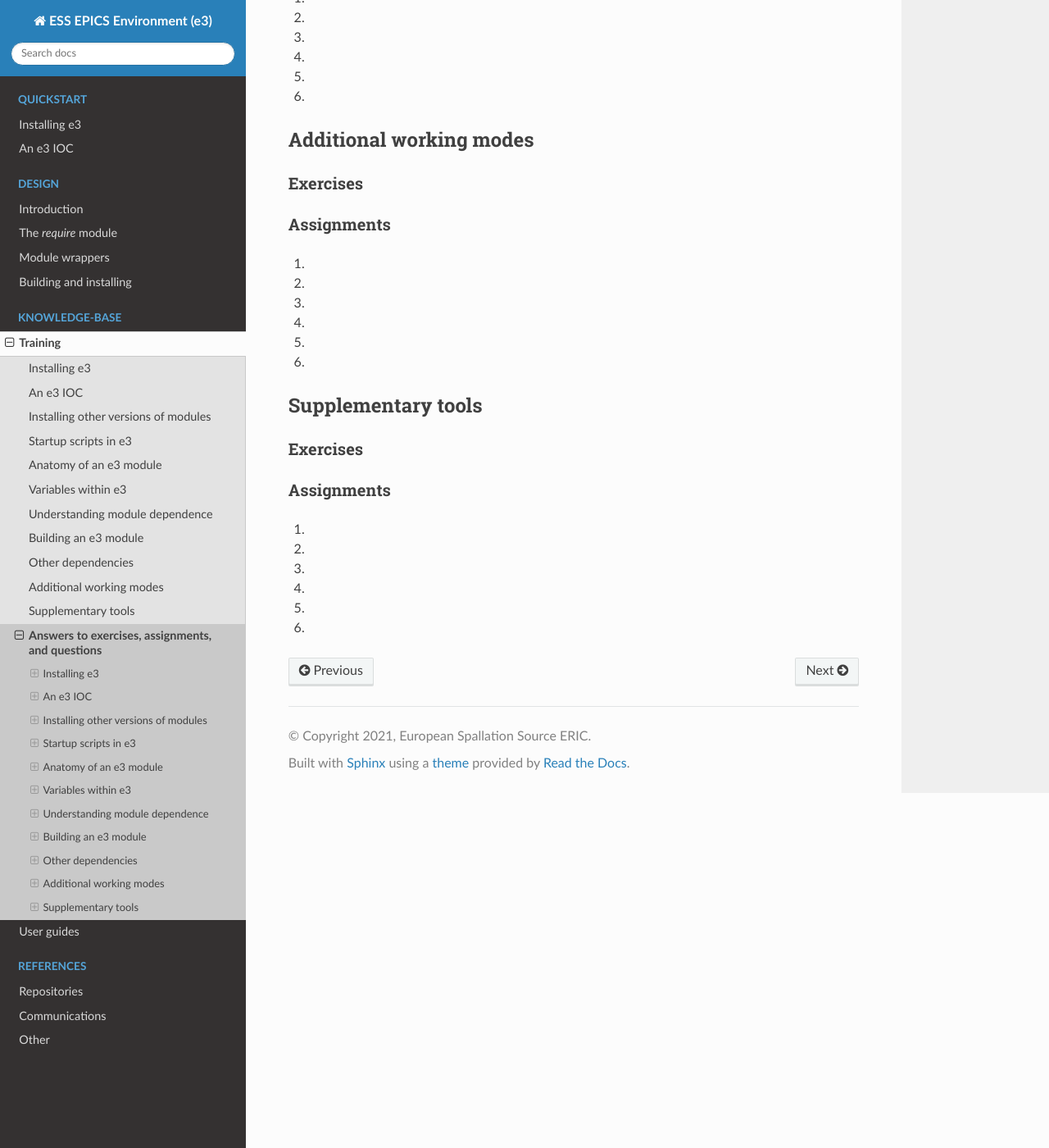
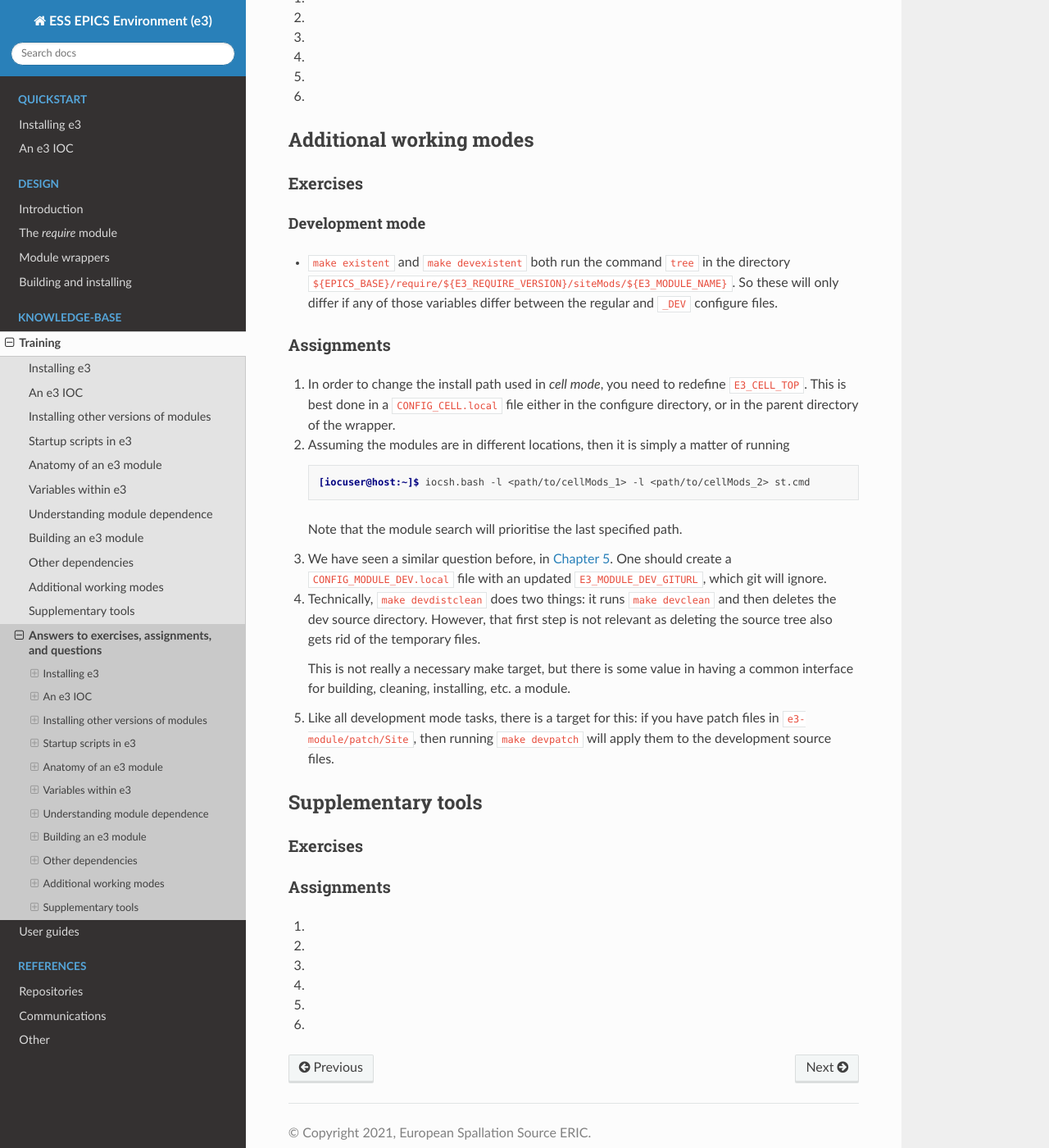
Before and after one commit to ttkorhonen/e3pages, a Sphinx documentation site: the page built from docs/kb/training/workbook/99_exercise_answers.md, in a window 1280 px wide and 1400 px high, scrolled down 11433 px. Shown: the whole window at 82% size. Built offline with Sphinx 7.4.7 and the Read the Docs theme 2.0.0, drawn with Linux system fonts in a browser that asks for light colours.

Commit message:
Answered questions for ch10

````diff
--- a/docs/kb/training/workbook/99_exercise_answers.md
+++ b/docs/kb/training/workbook/99_exercise_answers.md
@@ -567,13 +567,22 @@ None
 ## Additional working modes
 ### Exercises
 
+#### Development mode
+
+- `make existent` and `make devexistent` both run the command `tree` in the directory `${EPICS_BASE}/require/${E3_REQUIRE_VERSION}/siteMods/${E3_MODULE_NAME}`. So these will only differ if any of those variables differ between the regular and `_DEV` configure files.
+
 ### Assignments
-1.
-2.
-3.
-4.
-5.
-6.
+1. In order to change the install path used in *cell mode*, you need to redefine `E3_CELL_TOP`. This is best done in a `CONFIG_CELL.local` file either in the configure directory, or in the parent directory of the wrapper.
+2. Assuming the modules are in different locations, then it is simply a matter of running
+   ```console
+   [iocuser@host:~]$ iocsh.bash -l <path/to/cellMods_1> -l <path/to/cellMods_2> st.cmd
+   ```
+   Note that the module search will prioritise the last specified path.
+3. We have seen a similar question before, in [Chapter 5](5_module_anatomy.md). One should create a `CONFIG_MODULE_DEV.local` file with an updated `E3_MODULE_DEV_GITURL`, which git will ignore.
+4. Technically, `make devdistclean` does two things: it runs `make devclean` and then deletes the dev source directory. However, that first step is not relevant as deleting the source tree also gets rid of the temporary files.
+
+   This is not really a necessary make target, but there is some value in having a common interface for building, cleaning, installing, etc. a module.
+5. Like all development mode tasks, there is a target for this: if you have patch files in `e3-module/patch/Site`, then running `make devpatch` will apply them to the development source files.
 
 
 
````
Also changed, not shown: docs/kb/training/workbook/10_e3_modes.md (+1 -2 lines).
